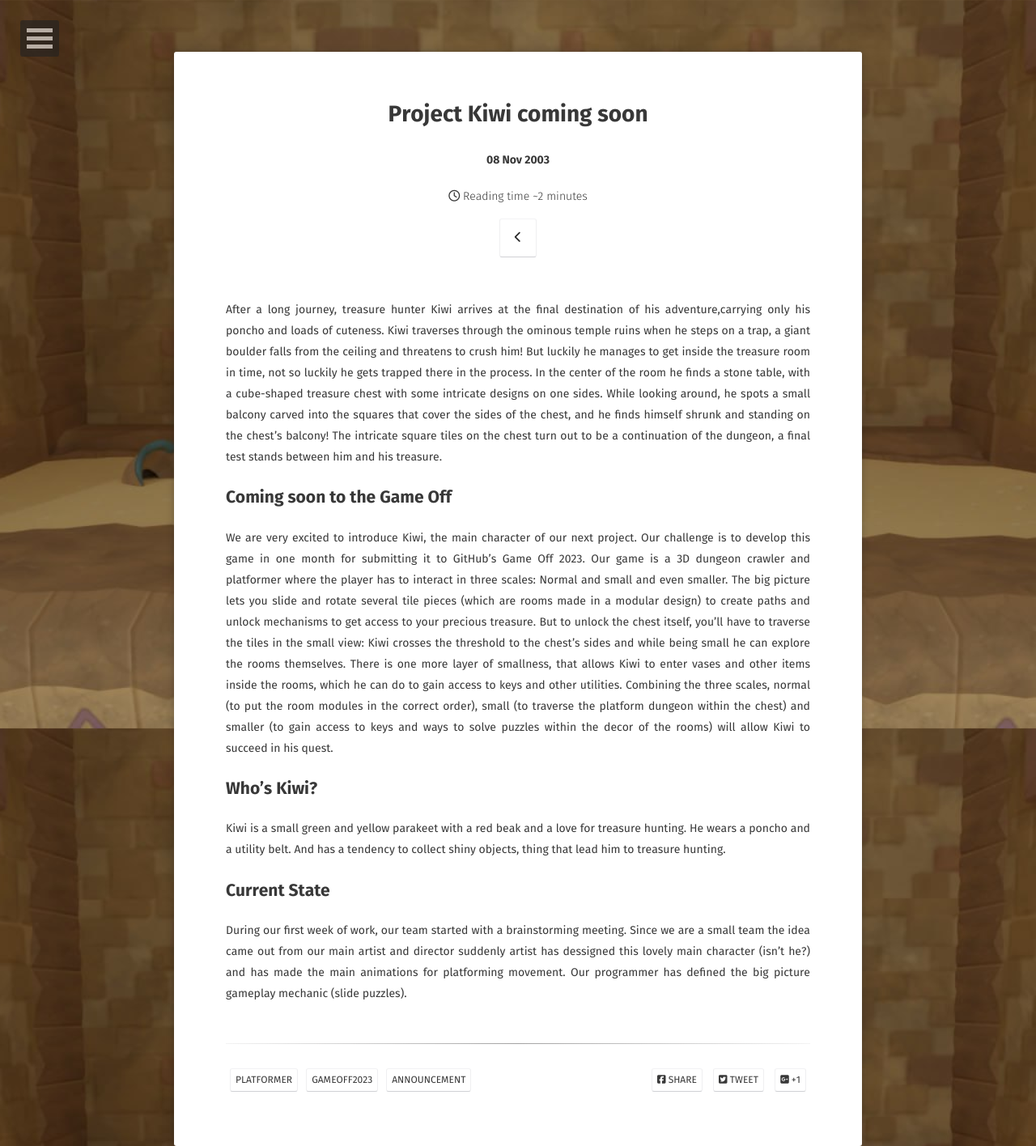
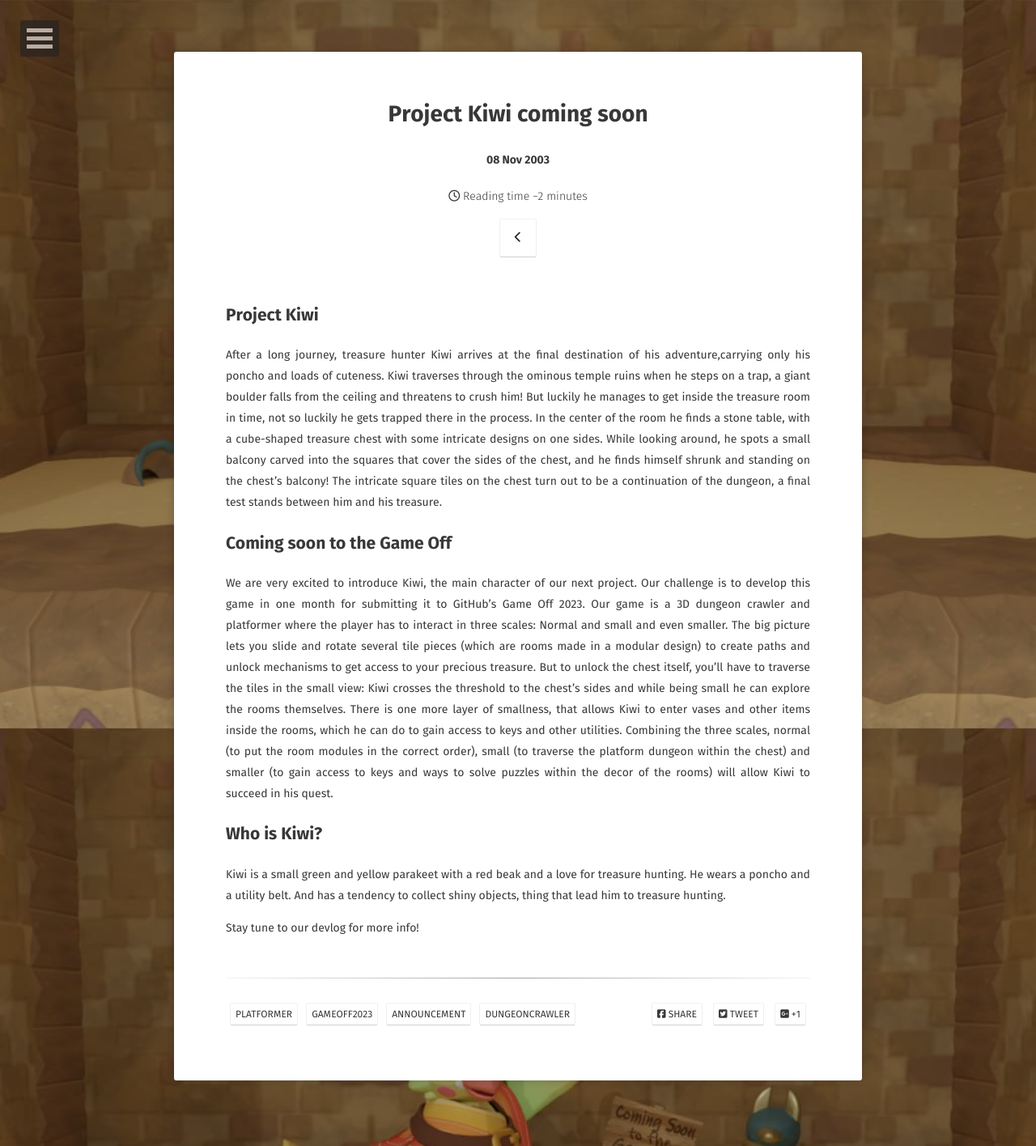
Before and after one commit to IES-Rafael-Alberti/gameoff2023, a Jekyll site: the page built from docs/_posts/2023-11-09-announcement.md, in a window 1280 px wide. Shown: the whole page at 81% size. Built offline with Jekyll 4.4.1, drawn with Linux system fonts in a browser that asks for light colours; nearby versions of some CDN libraries; some web fonts are replaced.

Commit message:
Update and rename 2023-11-09-initial-state.md to 2023-11-09-announcement.md

```diff
--- a/docs/_posts/2023-11-09-initial-state.md
+++ b/docs/_posts/2023-11-09-announcement.md
@@ -3,9 +3,11 @@ layout: post
 title: "Project Kiwi coming soon"
 date: 2003-11-08
 excerpt: "We are very excited to introduce Kiwi, main character of our next project. Our challenge is to develop this game in one month for submitting it to GitHub's Game Off 2023."
-tags: [platformer, gameoff2023, announcement]
+tags: [platformer, gameoff2023, announcement, dungeoncrawler]
 comments: true
 ---
+
+## Project Kiwi
 
 After a long journey, treasure hunter Kiwi arrives at the final destination of his adventure,carrying only his poncho and loads of cuteness. Kiwi traverses through the ominous temple ruins when he steps on a trap, a giant boulder falls from the ceiling and threatens to crush him! But luckily he manages to get inside the treasure room in time, not so luckily he gets trapped there in the process. In the center of the room he finds a stone table, with a cube-shaped treasure chest with some intricate designs on one sides. While looking around, he spots a small balcony carved into the squares that cover the sides of the chest, and he finds himself shrunk and standing on the chest's balcony! The intricate square tiles on the chest turn out to be a continuation of the dungeon, a final test stands between him and his treasure.
 
@@ -13,10 +15,8 @@ After a long journey, treasure hunter Kiwi arrives at the final destination of h
 
 We are very excited to introduce Kiwi, the main character of our next project. Our challenge is to develop this game in one month for submitting it to GitHub's Game Off 2023. Our game is a 3D dungeon crawler and platformer where the player has to interact in three scales: Normal and small and even smaller. The big picture lets you slide and rotate several tile pieces (which are rooms made in a modular design) to create paths and unlock mechanisms to get access to your precious treasure. But to unlock the chest itself, you'll have to traverse the tiles in the small view: Kiwi crosses the threshold to the chest's sides and while being small he can explore the rooms themselves. There is one more layer of smallness, that allows Kiwi to enter vases and other items inside the rooms, which he can do to gain access to keys and other utilities. Combining the three scales, normal (to put the room modules in the correct order), small (to traverse the platform dungeon within the chest) and smaller (to gain access to keys and ways to solve puzzles within the decor of the rooms) will allow Kiwi to succeed in his quest.
 
-## Who's Kiwi?
+## Who is Kiwi?
 
 Kiwi is a small green and yellow parakeet with a red beak and a love for treasure hunting. He wears a poncho and a utility belt. And has a tendency to collect shiny objects, thing that lead him to treasure hunting.
 
-## Current State
-
-During our first week of work, our team started with a brainstorming meeting. Since we are a small team the idea came out from our main artist and director suddenly artist has dessigned this lovely main character (isn't he?) and has made the main animations for platforming movement. Our programmer has defined the big picture gameplay mechanic (slide puzzles).
+Stay tune to our devlog for more info!
```
